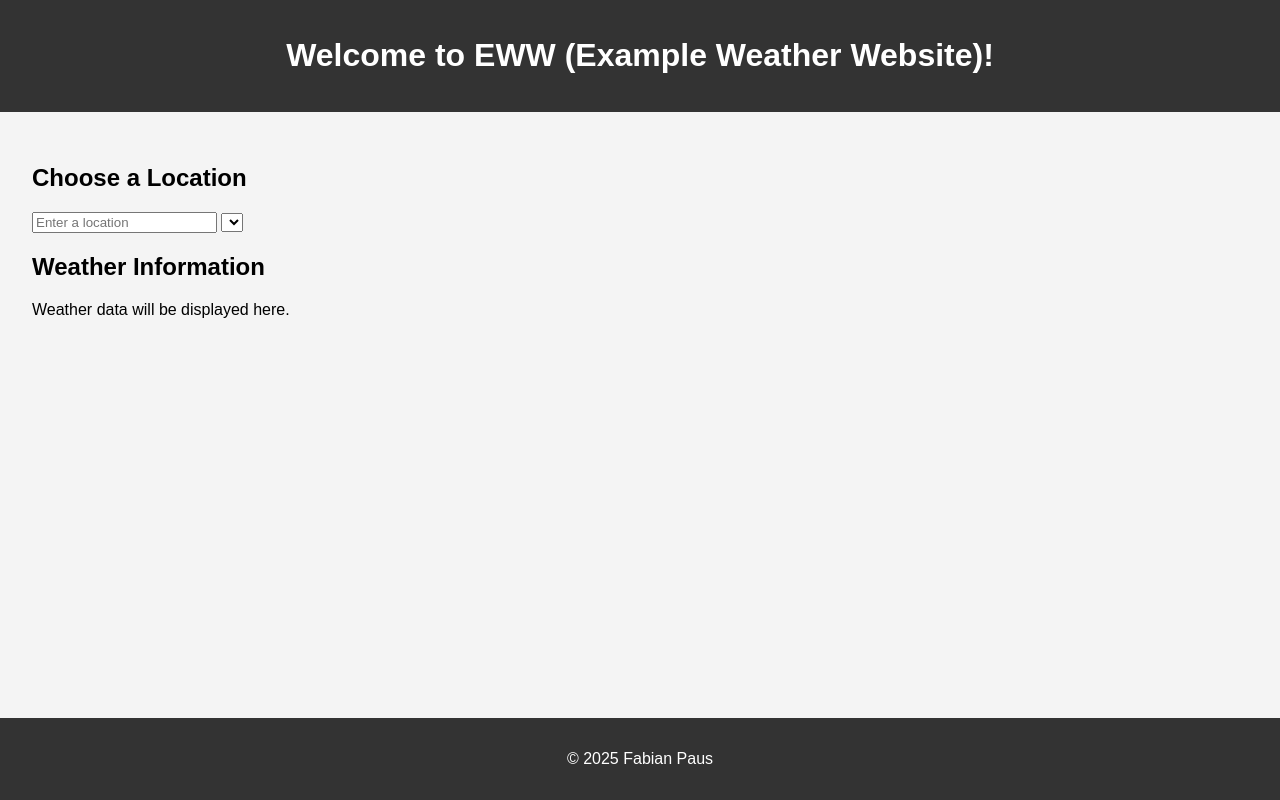
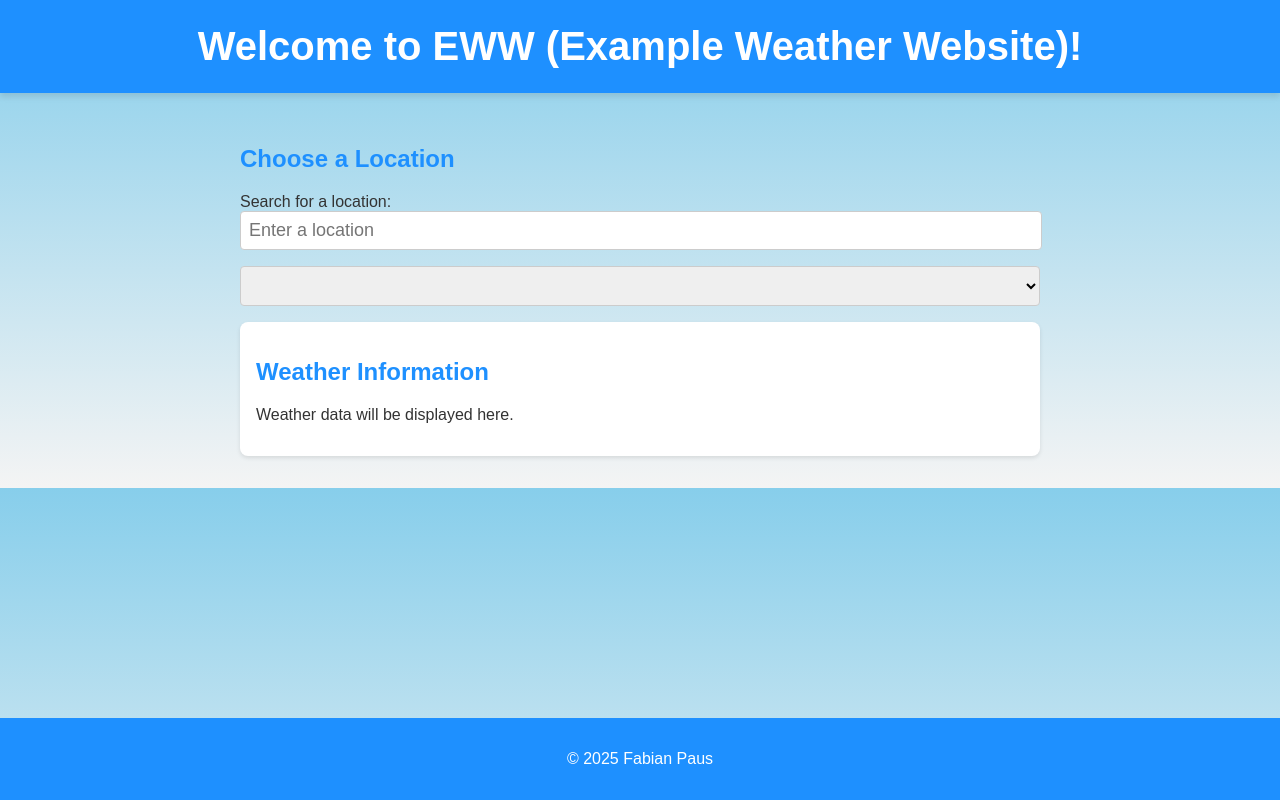
Before and after one commit to fabian-paus/no-build-intro, a website: page web/index.html in a window 1280 px wide. Drawn offline with Linux system fonts and the light colour scheme.

Commit message:
Make the web site prettier

```diff
--- a/web/index.html
+++ b/web/index.html
@@ -20,19 +20,52 @@
             font-family: Arial, sans-serif;
             margin: 0;
             padding: 0;
-            background-color: #f4f4f4;
+            background: linear-gradient(to bottom, #87CEEB, #f4f4f4);
+            color: #333;
         }
         header {
-            background: #333;
+            background: #1E90FF;
             color: #fff;
-            padding: 1rem 0;
+            padding: 1.5rem 0;
             text-align: center;
+            box-shadow: 0 4px 6px rgba(0, 0, 0, 0.1);
+        }
+        header h1 {
+            margin: 0;
+            font-size: 2.5rem;
         }
         main {
             padding: 2rem;
+            max-width: 800px;
+            margin: 0 auto;
+        }
+        h2 {
+            color: #1E90FF;
+        }
+        input#location-search {
+            width: calc(100% - 1rem);
+            padding: 0.5rem;
+            margin-bottom: 1rem;
+            border: 1px solid #ccc;
+            border-radius: 4px;
+            font-size: large
+        }
+        select#location {
+            width: 100%;
+            padding: 0.5rem;
+            margin-bottom: 1rem;
+            border: 1px solid #ccc;
+            border-radius: 4px;
+            font-size: large;
+        }
+        #weather-display {
+            background: #fff;
+            padding: 1rem;
+            border-radius: 8px;
+            box-shadow: 0 2px 4px rgba(0, 0, 0, 0.1);
         }
         footer {
-            background: #333;
+            background: #1E90FF;
             color: #fff;
             text-align: center;
             padding: 1rem 0;
@@ -48,9 +81,13 @@
     </header>
     <main>
         <h2>Choose a Location</h2>
-        <input type="text" id="location-search" placeholder="Enter a location" />
-        <select id="location">
-        </select>
+        <form id="location-form" onsubmit="return false;" style="display: flex; flex-direction: column;">
+            <label for="location-search">Search for a location:</label>
+            <input type="text" id="location-search" placeholder="Enter a location" />
+
+            <select id="location">
+            </select>
+        </form>
 
         <div id="weather-display">
             <h2>Weather Information</h2>
--- a/web/js/ui.mjs
+++ b/web/js/ui.mjs
@@ -65,13 +65,17 @@ function updateWeatherData(location) {
     .then((weatherData) => {
       console.log("Weather data:", weatherData);
       const weatherDisplay = document.getElementById("weather-display");
+      const temperature = weatherData.current.temperature_2m;
+      const temperatureColor =
+        temperature > 25 ? "red" : temperature < 10 ? "blue" : "black";
+
       weatherDisplay.innerHTML = `
-        <h2>Weather in ${location.name}</h2>
-        <p>Temperature: ${weatherData.current.temperature_2m}°C</p>
-        <p>Elevation: ${location.elevation} m</p>
-        <p>Latitude: ${location.latitude}</p>
-        <p>Longitude: ${location.longitude}</p>
-      `;
+      <h2>Weather in ${location.name}</h2>
+      <p style="color: ${temperatureColor};">Temperature: ${temperature}°C</p>
+      <p>Elevation: ${location.elevation} m</p>
+      <p>Latitude: ${location.latitude}</p>
+      <p>Longitude: ${location.longitude}</p>
+    `;
     })
     .catch((error) => {
       console.error("Error fetching weather data:", error);
```
